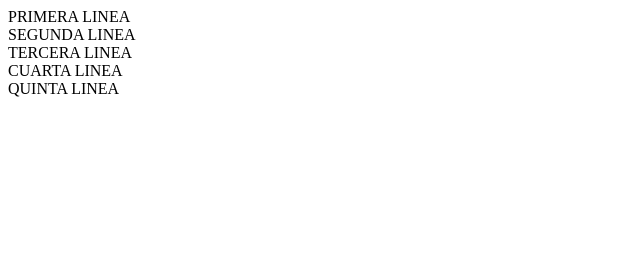
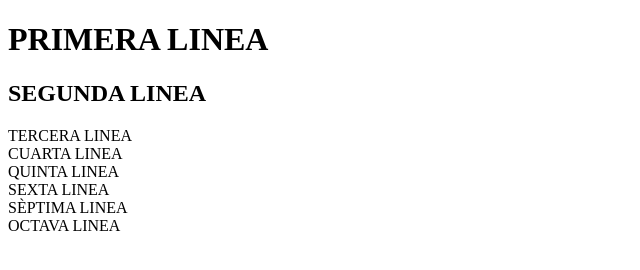
Before and after one commit to JoseDlhB/clase_git_unimag, a plain HTML site: page index.html in a window 1280 px wide. Shown: the whole page, without its empty margins (0-640 px from the left). Drawn offline with Linux system fonts and the light colour scheme.

Commit message:
Cuarto commit

```diff
--- a/index.html
+++ b/index.html
@@ -7,10 +7,13 @@
     <title>Mi página web</title>
 </head>
 <body>
-    <div>PRIMERA LINEA</div>
-    <div>SEGUNDA LINEA</div>
+    <div><h1>PRIMERA LINEA</h1></div>
+    <div><h2>SEGUNDA LINEA</h2></div>
     <div>TERCERA LINEA</div>
     <div>CUARTA LINEA</div>
     <div>QUINTA LINEA</div>
+    <div>SEXTA LINEA</div>
+    <div>SÈPTIMA LINEA</div>
+    <div>OCTAVA LINEA</div>
 </body>
 </html>
```
